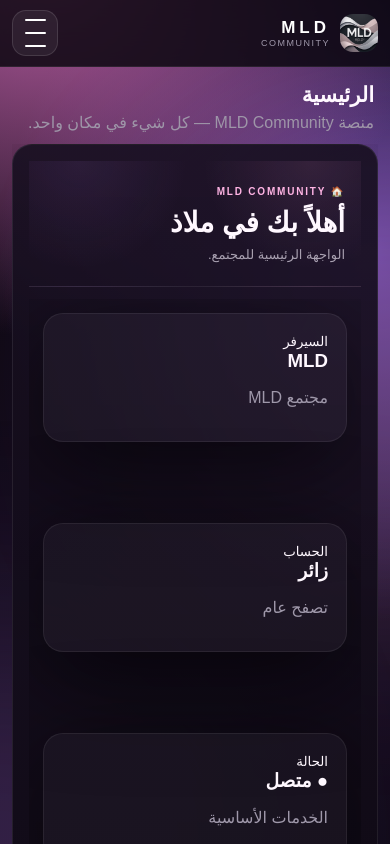
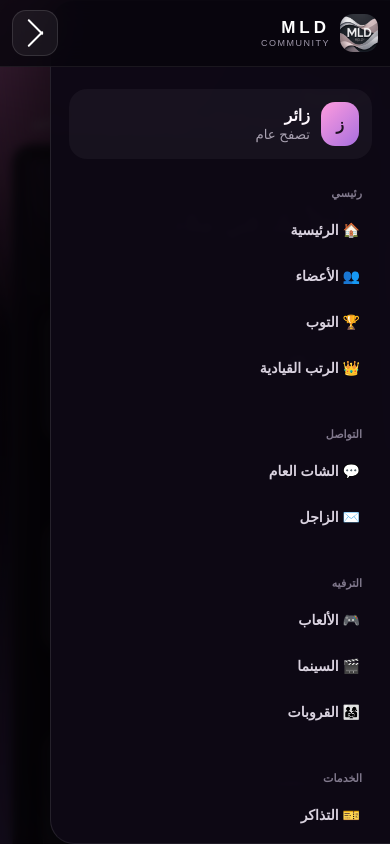
Before and after one commit to wryswtv42h-cloud/mld, a website: page web/public/app.html in a window 390 px wide. Both pictures are taken after a click on the button "فتح القائمة". Shown: the top 844 px of the page. Drawn offline with nearby package versions, Linux system fonts and the light colour scheme.

Commit message:
fix app mobile menu and privileged navigation

```diff
--- a/web/public/app.html
+++ b/web/public/app.html
@@ -6,7 +6,25 @@
 <meta name="theme-color" content="#08060d">
 <title>MLD · Community</title>
 <link rel="icon" href="logo.svg.JPG">
-<link rel="stylesheet" href="style.css?v=20261005-8">
+<link rel="stylesheet" href="style.css?v=20261005-10"><script>
+window.toggleAppMenu=function(e){
+  if(e){e.preventDefault();e.stopPropagation();}
+  const s=document.getElementById('sidebar'), b=document.getElementById('appMenuBackdrop'), btn=document.getElementById('menuBtn');
+  if(!s)return false;
+  const open=!s.classList.contains('open');
+  s.classList.toggle('open',open);
+  b?.classList.toggle('show',open);
+  document.body.classList.toggle('app-menu-open',open);
+  btn?.setAttribute('aria-expanded',String(open));
+  return false;
+};
+window.closeAppMenu=function(){
+  document.getElementById('sidebar')?.classList.remove('open');
+  document.getElementById('appMenuBackdrop')?.classList.remove('show');
+  document.body.classList.remove('app-menu-open');
+  document.getElementById('menuBtn')?.setAttribute('aria-expanded','false');
+};
+</script>
 <style>
 :root{--app-max:1440px}
 .app-layout{min-height:100vh;display:flex;flex-direction:column}
@@ -66,10 +84,10 @@
  <div class="app-nav">
   <a class="app-brand" href="#home"><img src="logo.svg.JPG" onerror="this.src='/logo.svg'"><span><b>MLD</b><small>COMMUNITY</small></span></a>
   <div style="margin-inline-start:auto;color:#9f98aa;font-size:13px" id="topLoginBtn"></div>
-  <button id="menuBtn" class="menu app-menu-btn" type="button" aria-label="فتح القائمة" aria-expanded="false" onclick="return window.toggleAppMenu ? window.toggleAppMenu(event) : false;"><span></span><span></span><span></span></button>
+  <button id="menuBtn" class="menu app-menu-btn" type="button" aria-label="فتح القائمة" aria-expanded="false" onclick="return window.toggleAppMenu(event);"><span></span><span></span><span></span></button>
  </div>
 </header>
-<div id="appMenuBackdrop" class="menu-backdrop"></div>
+<div id="appMenuBackdrop" class="menu-backdrop" onclick="window.closeAppMenu()"></div>
 <div class="app-shell">
 <aside id="sidebar" class="sidebar" aria-label="قائمة MLD">
  <div class="sidebar-user"><div id="myAvatar" class="avatar">ز</div><div><strong id="myName">زائر</strong><small id="myRole">تصفح عام</small></div></div>
@@ -84,7 +102,7 @@
    <a href="#games" data-page="games">🎮 الألعاب</a><a href="#cinema" data-page="cinema">🎬 السينما</a><a href="#groups" data-page="groups">👨‍👩‍👧 القروبات</a>
   </div>
   <div class="nav-section"><label>الخدمات</label>
-   <a href="#tickets" data-page="tickets">🎫 التذاكر</a><a href="#applications" id="applicationsLink" data-page="applications" data-privileged>📝 التقديم</a><a href="#reviews" data-page="reviews">⭐ الآراء</a>
+   <a href="#tickets" data-page="tickets">🎫 التذاكر</a><a href="#applications" id="applicationsLink" data-page="applications" data-owner-only>📝 التقديم</a><a href="#reviews" data-page="reviews">⭐ الآراء</a>
   </div>
   <div class="nav-section"><label>البوتات</label>
    <a href="#bots" data-page="bots">🤖 منصة البوتات</a><a href="#addbot" data-page="addbot">➕ إضافة بوت</a>
@@ -93,7 +111,7 @@
    <a href="#profile" data-page="profile">👤 بروفايلي</a><a href="#logout" id="logoutBtn" data-page="logout">🚪 تسجيل الخروج</a><a href="#login" id="loginBtn" data-page="login">🔐 دخول المنصة</a>
   </div>
   <div id="adminSection" class="nav-section" style="display:none"><label>الإدارة</label><a href="#admin" id="adminLink" data-page="admin" data-privileged>🛡️ لوحة الإدارة</a></div>
-  <div id="ownerSection" class="nav-section" style="display:none"><label>الأونر</label><a href="#owner-admin" id="ownerLink" data-page="owner-admin" data-privileged>👑 لوحة الأونر</a></div>
+  <div id="ownerSection" class="nav-section" style="display:none"><label>الأونر</label><a href="#owner-admin" id="ownerLink" data-page="owner-admin" data-owner-only>👑 لوحة الأونر</a></div>
  </nav>
 </aside>
 <main class="app-main">
@@ -120,5 +138,5 @@
  </div>
 </div>
 <script src="/socket.io/socket.io.js"></script>
-<script src="/app.js?v=20261005-9"></script>
+<script src="/app.js?v=20261005-10"></script>
 </body></html>
```
